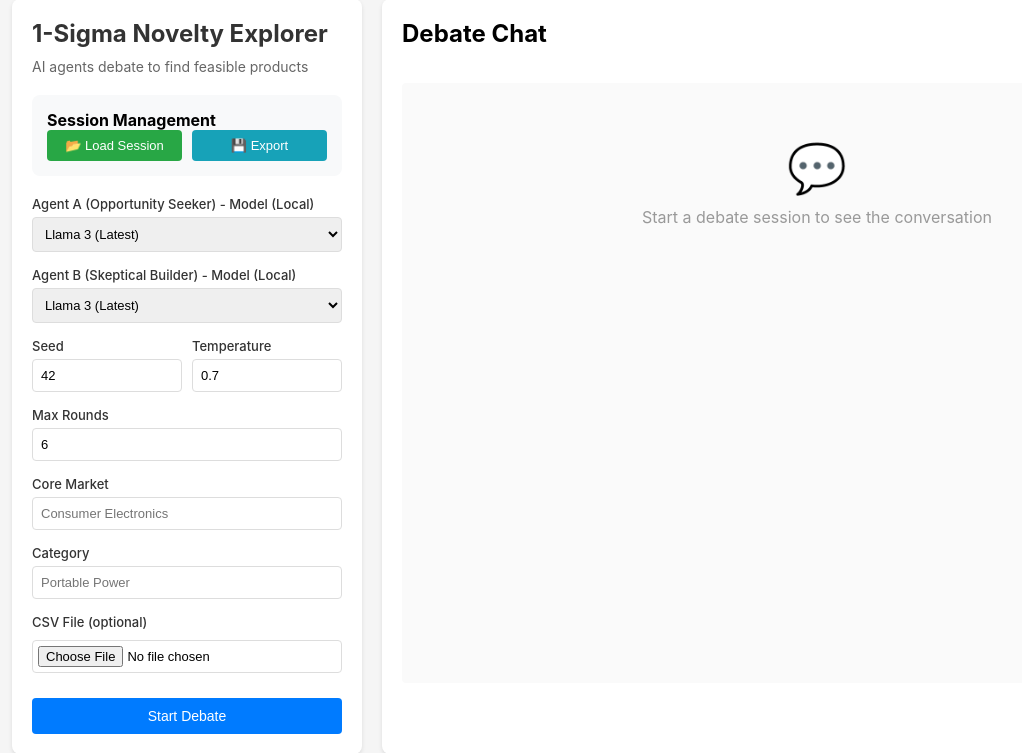
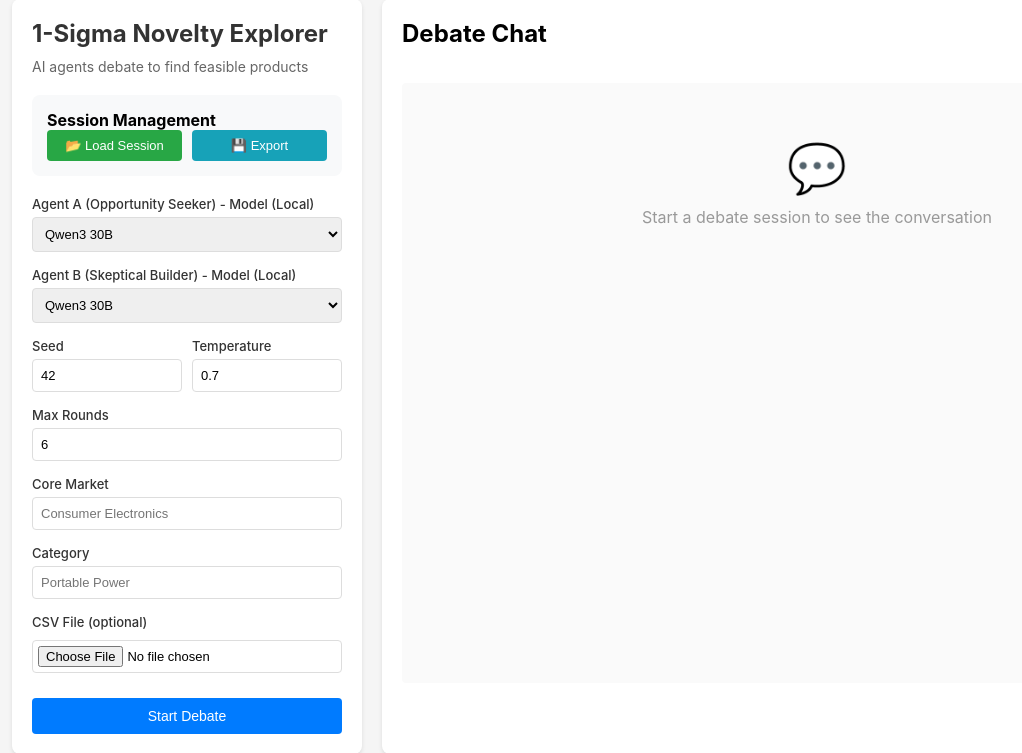
Before and after one commit to lebonange2/Umufasha, a Flask app: template app/templates/product_debate.html in a window 1280 px wide. Shown: the part 21-774 px from the top of the page, without its empty margins (8-1030 px from the left). Run offline with Flask 3, Linux system fonts and the light colour scheme; the template is opened without the code that fills it, so the values that code supplies are empty; some libraries are stand-ins or nearby versions.

Commit message:
Change default local model to qwen3:30b
- Updated core configuration (app/core/config.py) to use qwen3:30b as default LLM_MODEL
- Updated LLM client default parameter to qwen3:30b
- Updated unified_app.py to use qwen3:30b instead of gemma3:latest
- Updated writer frontend to use qwen3:30b as default and added to valid models list
- Updated product debate module defaults to qwen3:30b
- Updated book writer module defaults to qwen3:30b
- Updated HTML templates and JavaScript to reflect new default model

```diff
--- a/app/book_writer/agents.py
+++ b/app/book_writer/agents.py
@@ -18,7 +18,7 @@ class BookAgents:
         self.llm_client = LLMClient(
             api_key=None,
             base_url=agent_config.get("base_url", "http://localhost:11434/v1"),
-            model=agent_config.get("model", "llama3:latest"),
+            model=agent_config.get("model", "qwen3:30b"),
             provider=agent_config.get("provider", "local")
         )
 
--- a/app/book_writer/ferrari_company.py
+++ b/app/book_writer/ferrari_company.py
@@ -1304,7 +1304,7 @@ class FerrariBookCompany:
         self.llm_client = LLMClient(
             api_key=None,
             base_url=agent_config.get("base_url", "http://localhost:11434/v1"),
-            model=agent_config.get("model", "llama3:latest"),
+            model=agent_config.get("model", "qwen3:30b"),
             provider=agent_config.get("provider", "local")
         )
 
--- a/app/book_writer/multi_agent_system.py
+++ b/app/book_writer/multi_agent_system.py
@@ -553,7 +553,7 @@ class MultiAgentBookGenerator:
         self.llm_client = LLMClient(
             api_key=None,
             base_url=agent_config.get("base_url", "http://localhost:11434/v1"),
-            model=agent_config.get("model", "llama3:latest"),
+            model=agent_config.get("model", "qwen3:30b"),
             provider=agent_config.get("provider", "local")
         )
 
--- a/app/core/config.py
+++ b/app/core/config.py
@@ -13,7 +13,7 @@ class Settings(BaseSettings):
     REDIS_URL: str = "redis://redis:6379/0"
 
     # LLM - Local models only (Ollama)
-    LLM_MODEL: str = "llama3:latest"  # Default local model
+    LLM_MODEL: str = "qwen3:30b"  # Default local model
     LLM_PROVIDER: str = "local"  # Always local (Ollama) - no API keys needed
     LLM_LOCAL_URL: str = "http://localhost:11434/v1"  # Ollama default URL
     # Legacy fields (deprecated, not used - kept for backwards compatibility)
--- a/app/deps.py
+++ b/app/deps.py
@@ -35,7 +35,7 @@ def get_llm_client() -> LLMClient:
     if _llm_client is None:
         # Always use local provider (Ollama) - no API keys needed
         provider = "local"
-        model = settings.LLM_MODEL if hasattr(settings, 'LLM_MODEL') else "llama3:latest"
+        model = settings.LLM_MODEL if hasattr(settings, 'LLM_MODEL') else "qwen3:30b"
         base_url = settings.LLM_LOCAL_URL if hasattr(settings, 'LLM_LOCAL_URL') else "http://localhost:11434/v1"
 
         _llm_client = LLMClient(
--- a/app/llm/client.py
+++ b/app/llm/client.py
@@ -15,7 +15,7 @@ except ImportError:
 class LLMClient:
     """Generic LLM client that can work with OpenAI, Claude (Anthropic), or other HTTP endpoints."""
 
-    def __init__(self, api_key: Optional[str] = None, base_url: Optional[str] = None, model: str = "llama3:latest", provider: str = "local"):
+    def __init__(self, api_key: Optional[str] = None, base_url: Optional[str] = None, model: str = "qwen3:30b", provider: str = "local"):
         self.api_key = api_key
         self.provider = provider.lower()  # local, openai, anthropic, or custom
         if provider.lower() == "anthropic":
--- a/app/product_debate/debate.py
+++ b/app/product_debate/debate.py
@@ -28,8 +28,8 @@ class DebateOrchestrator:
         core_market: str,
         category: str,
         known_products: List[Dict[str, Any]],
-        agent_a_model: str = "llama3:latest",
-        agent_b_model: str = "llama3:latest"
+        agent_a_model: str = "qwen3:30b",
+        agent_b_model: str = "qwen3:30b"
     ):
         """Initialize debate orchestrator.
 
--- a/app/routes/book_writer.py
+++ b/app/routes/book_writer.py
@@ -684,7 +684,7 @@ async def download_project_pdf(project_id: str, db: AsyncSession = Depends(get_d
         llm_client = LLMClient(
             api_key=None,
             base_url=agent_config.get("base_url", "http://localhost:11434/v1"),
-            model=agent_config.get("model", "llama3:latest"),
+            model=agent_config.get("model", "qwen3:30b"),
             provider=agent_config.get("provider", "local")
         )
         message_bus = MessageBus()
--- a/app/templates/product_debate.html
+++ b/app/templates/product_debate.html
@@ -305,7 +305,8 @@
                 <div class="form-group">
                     <label for="agentAModel">Agent A (Opportunity Seeker) - Model (Local)</label>
                     <select id="agentAModel" name="agentAModel">
-                        <option value="llama3:latest" selected>Llama 3 (Latest)</option>
+                        <option value="qwen3:30b" selected>Qwen3 30B</option>
+                        <option value="llama3:latest">Llama 3 (Latest)</option>
                         <option value="llama3.2">Llama 3.2</option>
                         <option value="mistral">Mistral</option>
                         <option value="codellama">CodeLlama</option>
@@ -316,7 +317,8 @@
                 <div class="form-group">
                     <label for="agentBModel">Agent B (Skeptical Builder) - Model (Local)</label>
                     <select id="agentBModel" name="agentBModel">
-                        <option value="llama3:latest" selected>Llama 3 (Latest)</option>
+                        <option value="qwen3:30b" selected>Qwen3 30B</option>
+                        <option value="llama3:latest">Llama 3 (Latest)</option>
                         <option value="llama3.2">Llama 3.2</option>
                         <option value="mistral">Mistral</option>
                         <option value="codellama">CodeLlama</option>
@@ -566,7 +568,7 @@
                             const option = document.createElement('option');
                             option.value = model.value;
                             option.textContent = model.label;
-                            if (model.value === 'llama3:latest') option.selected = true; // Default
+                            if (model.value === 'qwen3:30b') option.selected = true; // Default
                             agentASelect.appendChild(option);
                         });
                     }
@@ -578,7 +580,7 @@
                             const option = document.createElement('option');
                             option.value = model.value;
                             option.textContent = model.label;
-                            if (model.value === 'llama3:latest') option.selected = true; // Default
+                            if (model.value === 'qwen3:30b') option.selected = true; // Default
                             agentBSelect.appendChild(option);
                         });
                     }
--- a/unified_app.py
+++ b/unified_app.py
@@ -175,7 +175,7 @@ def init_backends():
     # Initialize Ollama LLM (local models)
     try:
         ollama_client = OllamaClient(
-            model=config.get('llm.ollama_model', 'gemma3:latest'),
+            model=config.get('llm.ollama_model', 'qwen3:30b'),
             base_url=config.get('llm.ollama_url', 'http://localhost:11434')
         )
         if ollama_client.is_available():
--- a/writer/src/features/writer/AIToolbox.tsx
+++ b/writer/src/features/writer/AIToolbox.tsx
@@ -226,6 +226,7 @@ export default function AIToolbox({
                 onChange={(e) => onSettingsChange({ ...settings, model: e.target.value, provider: 'local' })}
                 className="w-full p-1 border rounded text-sm"
               >
+                <option value="qwen3:30b">Qwen3 30B</option>
                 <option value="llama3:latest">Llama 3 (Latest)</option>
                 <option value="llama3.2:latest">Llama 3.2 (Latest)</option>
                 <option value="mistral:latest">Mistral (Latest)</option>
--- a/writer/src/pages/writer/index.tsx
+++ b/writer/src/pages/writer/index.tsx
@@ -13,7 +13,7 @@ import { structureStorage } from '../../features/structure/storage';
 
 const DEFAULT_SETTINGS: WriterSettings = {
   provider: 'local',
-  model: 'llama3:latest',
+  model: 'qwen3:30b',
   temperature: 0.7,
   maxTokens: 1000,
   sendFullContext: false,
@@ -32,7 +32,7 @@ const loadSettings = (): WriterSettings => {
       settings.provider = 'local';  // Always use local provider
       // If model is not a local model, use default
       // Validate model is a local model (Ollama format: name:tag)
-      const validLocalModels = ['llama3:latest', 'llama3.2:latest', 'mistral:latest', 'codellama:latest', 'phi3:latest'];
+      const validLocalModels = ['qwen3:30b', 'llama3:latest', 'llama3.2:latest', 'mistral:latest', 'codellama:latest', 'phi3:latest'];
       if (!validLocalModels.includes(settings.model)) {
         settings.model = DEFAULT_SETTINGS.model;
       }
```
Also changed, not shown: app/routes/product_debate.py (+5 -4 lines).
